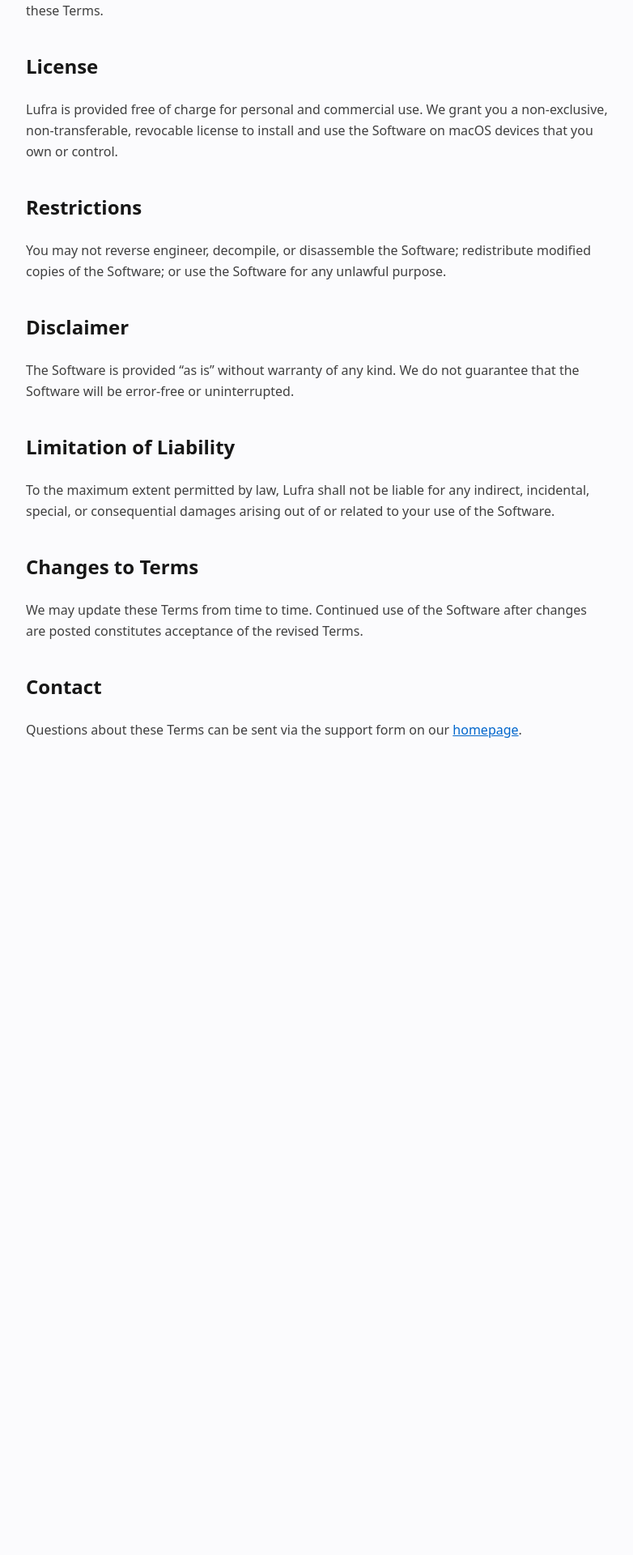
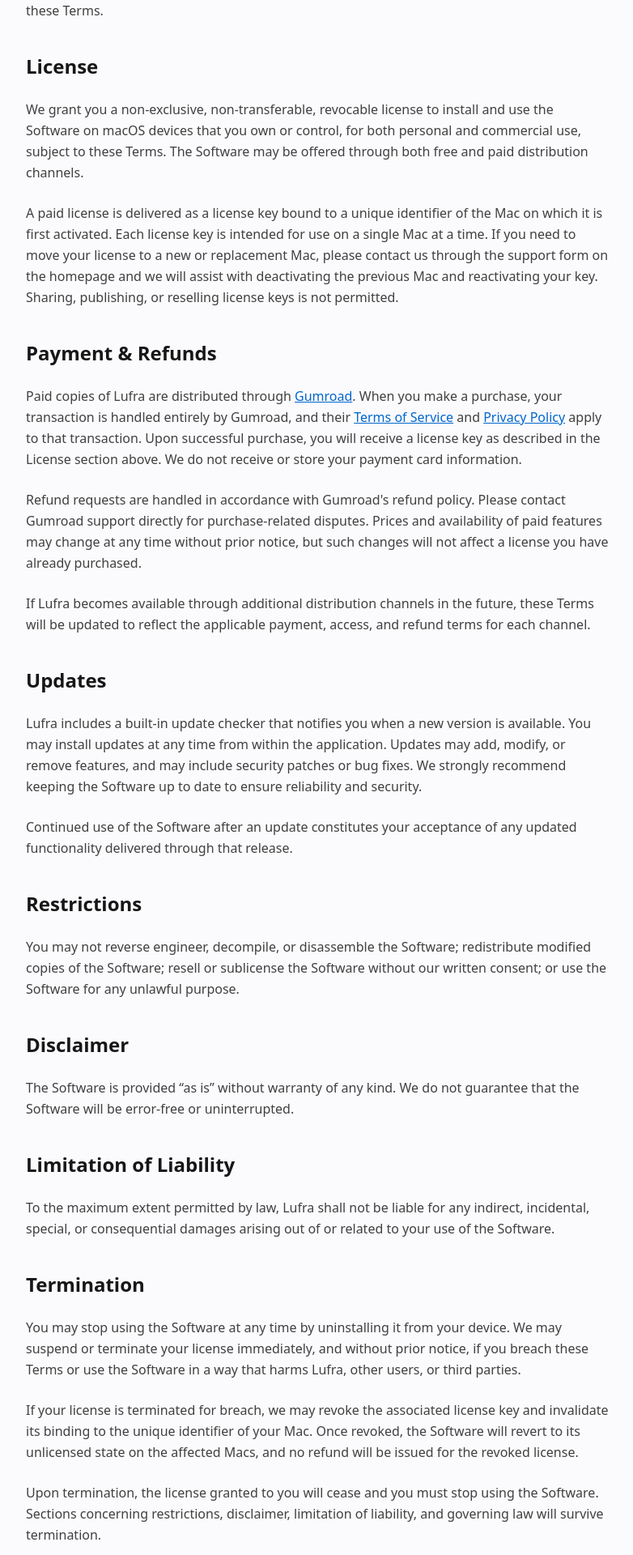
Before and after one commit to ytran18/lufra-lp, a Next.js app: page /terms in a window 1280 px wide. Shown: the part 280-2200 px from the top of the page at 81% size, without its empty margins (248-1030 px from the left). Before the commit the page ends 1290 px from the top, so only its background shows below. Built offline with nearby package versions, Linux system fonts and the light colour scheme.

Commit message:
update terms

```diff
--- a/src/app/terms/page.tsx
+++ b/src/app/terms/page.tsx
@@ -34,9 +34,85 @@
           License
         </h2>
         <p>
-          Lufra is provided free of charge for personal and commercial use. We
-          grant you a non-exclusive, non-transferable, revocable license to
-          install and use the Software on macOS devices that you own or control.
+          We grant you a non-exclusive, non-transferable, revocable license to
+          install and use the Software on macOS devices that you own or control,
+          for both personal and commercial use, subject to these Terms. The
+          Software may be offered through both free and paid distribution
+          channels.
+        </p>
+        <p>
+          A paid license is delivered as a license key bound to a unique
+          identifier of the Mac on which it is first activated. Each license
+          key is intended for use on a single Mac at a time. If you need to
+          move your license to a new or replacement Mac, please contact us
+          through the support form on the homepage and we will assist with
+          deactivating the previous Mac and reactivating your key. Sharing,
+          publishing, or reselling license keys is not permitted.
+        </p>
+
+        <h2 className="text-2xl font-semibold text-neutral-900 mt-10">
+          Payment &amp; Refunds
+        </h2>
+        <p>
+          Paid copies of Lufra are distributed through{" "}
+          <a
+            href="https://gumroad.com"
+            target="_blank"
+            rel="noopener noreferrer"
+            className="text-[#0066cc] underline"
+          >
+            Gumroad
+          </a>
+          . When you make a purchase, your transaction is handled entirely by
+          Gumroad, and their{" "}
+          <a
+            href="https://gumroad.com/terms"
+            target="_blank"
+            rel="noopener noreferrer"
+            className="text-[#0066cc] underline"
+          >
+            Terms of Service
+          </a>{" "}
+          and{" "}
+          <a
+            href="https://gumroad.com/privacy"
+            target="_blank"
+            rel="noopener noreferrer"
+            className="text-[#0066cc] underline"
+          >
+            Privacy Policy
+          </a>{" "}
+          apply to that transaction. Upon successful purchase, you will receive
+          a license key as described in the License section above. We do not
+          receive or store your payment card information.
+        </p>
+        <p>
+          Refund requests are handled in accordance with Gumroad&apos;s refund
+          policy. Please contact Gumroad support directly for purchase-related
+          disputes. Prices and availability of paid features may change at any
+          time without prior notice, but such changes will not affect a license
+          you have already purchased.
+        </p>
+        <p>
+          If Lufra becomes available through additional distribution channels
+          in the future, these Terms will be updated to reflect the applicable
+          payment, access, and refund terms for each channel.
+        </p>
+
+        <h2 className="text-2xl font-semibold text-neutral-900 mt-10">
+          Updates
+        </h2>
+        <p>
+          Lufra includes a built-in update checker that notifies you when a new
+          version is available. You may install updates at any time from within
+          the application. Updates may add, modify, or remove features, and may
+          include security patches or bug fixes. We strongly recommend keeping
+          the Software up to date to ensure reliability and security.
+        </p>
+        <p>
+          Continued use of the Software after an update constitutes your
+          acceptance of any updated functionality delivered through that
+          release.
         </p>
 
         <h2 className="text-2xl font-semibold text-neutral-900 mt-10">
@@ -44,8 +120,9 @@
         </h2>
         <p>
           You may not reverse engineer, decompile, or disassemble the Software;
-          redistribute modified copies of the Software; or use the Software for
-          any unlawful purpose.
+          redistribute modified copies of the Software; resell or sublicense the
+          Software without our written consent; or use the Software for any
+          unlawful purpose.
         </p>
 
         <h2 className="text-2xl font-semibold text-neutral-900 mt-10">
@@ -64,6 +141,28 @@
           To the maximum extent permitted by law, Lufra shall not be liable for
           any indirect, incidental, special, or consequential damages arising
           out of or related to your use of the Software.
+        </p>
+
+        <h2 className="text-2xl font-semibold text-neutral-900 mt-10">
+          Termination
+        </h2>
+        <p>
+          You may stop using the Software at any time by uninstalling it from
+          your device. We may suspend or terminate your license immediately, and
+          without prior notice, if you breach these Terms or use the Software
+          in a way that harms Lufra, other users, or third parties.
+        </p>
+        <p>
+          If your license is terminated for breach, we may revoke the
+          associated license key and invalidate its binding to the unique
+          identifier of your Mac. Once revoked, the Software will revert to its
+          unlicensed state on the affected Macs, and no refund will be issued
+          for the revoked license.
+        </p>
+        <p>
+          Upon termination, the license granted to you will cease and you must
+          stop using the Software. Sections concerning restrictions, disclaimer,
+          limitation of liability, and governing law will survive termination.
         </p>
 
         <h2 className="text-2xl font-semibold text-neutral-900 mt-10">
```
